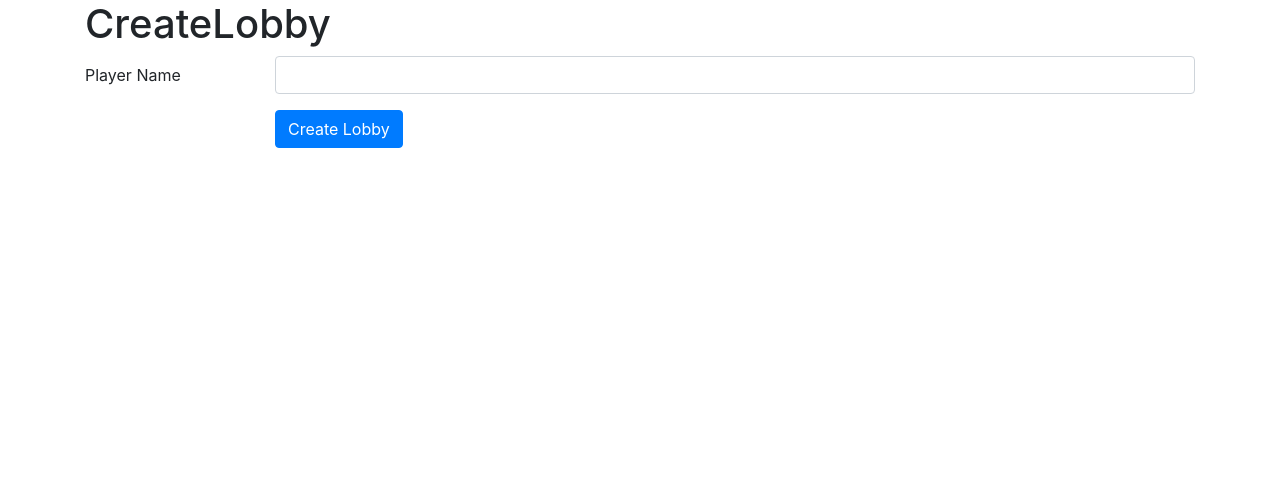
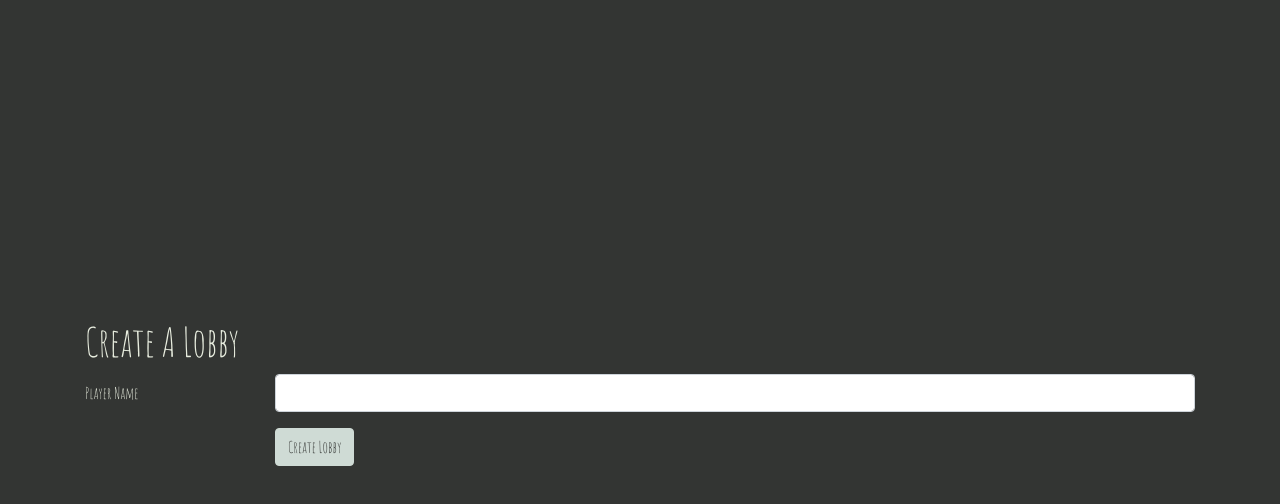
Before and after one commit to duybach/whowolf-gui, a React (Create React App) app: page /lobby/create in a window 1280 px wide. Shown: the top 504 px of the page. Built offline with nearby package versions, Linux system fonts and the light colour scheme; no server answers.

Commit message:
Update design

```diff
--- a/public/index.html
+++ b/public/index.html
@@ -28,7 +28,7 @@
   </head>
   <body class="h-100" style="max-height: 100vh">
     <noscript>You need to enable JavaScript to run this app.</noscript>
-    <div id="root" class="h-100"></div>
+    <div id="root" class="h-100 d-flex align-items-center"></div>
     <!--
       This HTML file is a template.
       If you open it directly in the browser, you will see an empty page.
--- a/src/components/Chat.js
+++ b/src/components/Chat.js
@@ -39,7 +39,13 @@ const Chat = ({ socket, lobby, dispatch }) => {
   }
 
   return (
-    <Container fluid>
+    <Container>
+      <Row>
+        <Col>
+          <h3>Chat</h3>
+        </Col>
+      </Row>
+
       <Row>
         <Col>
           <ListGroup>
--- a/src/components/CreateLobby.js
+++ b/src/components/CreateLobby.js
@@ -31,7 +31,7 @@ const CreateLobby = ({ socket, dispatch }) => {
     <Container>
       <Row>
         <Col>
-          <h1>CreateLobby</h1>
+          <h1>Create A Lobby</h1>
         </Col>
       </Row>
 
--- a/src/components/Game.js
+++ b/src/components/Game.js
@@ -34,7 +34,7 @@ const Game = ({ socket, lobby, dispatch }) => {
   };
 
   const renderActionButtons = (playerId) => {
-    if (lobby.players[socket.id].status !== 'PLAYER_ALIVE' || lobby.players[playerId].status !== 'PLAYER_ALIVE' || (lobby.game.phase === 1 && lobby.players[socket.id].role !== 'WERWOLF') || (lobby.game.phase === 2 && lobby.players[socket.id].role !== 'WITCH')) {
+    if ((lobby.game.round === 0 && lobby.game.phase === 0 ) || lobby.players[socket.id].status !== 'PLAYER_ALIVE' || lobby.players[playerId].status !== 'PLAYER_ALIVE' || (lobby.game.phase === 1 && lobby.players[socket.id].role !== 'WERWOLF') || (lobby.game.phase === 2 && lobby.players[socket.id].role !== 'WITCH')) {
       return (<></>);
     }
 
@@ -61,6 +61,19 @@ const Game = ({ socket, lobby, dispatch }) => {
     }
   };
 
+  const renderPhase = (phase) => {
+    switch(phase) {
+      case 0:
+        return 'Voting Phase';
+      case 1:
+        return 'Werwolf Phase';
+      case 2:
+        return 'Healing Phase';
+      default:
+        return '';
+    }
+  }
+
   const tickTime = useCallback(() => {
     dispatch(reduceLobbyGameTimeLeft(1));
   }, [dispatch]);
@@ -84,16 +97,20 @@ const Game = ({ socket, lobby, dispatch }) => {
       <Row>
         <Col>
           <h1>Game {lobby.id}</h1>
-          <h3>Host: {lobby.hostId}</h3>
-          <h3>Time: {lobby.game.phase === 0 ? 'day time' : 'night time'} ({lobby.game.round}.{lobby.game.phase})</h3>
+          <h3>Time: {lobby.game.phase === 0 ? 'day time' : 'night time'} ({renderPhase(lobby.game.phase)})</h3>
           <h3>Time left: {lobby.game.timeLeft}s</h3>
+          {lobby.players[socket.id].role === 'WITCH' ? <h3>Heal left: {lobby.players[socket.id].healLeft}</h3> : ''}
 
           <ListGroup>
             {
               Object.keys(lobby.players).map((playerId, index) => (
                 <ListGroup.Item key={index} active={lobby.players[socket.id].targetPlayerId === playerId ? true : false}>
-                  {lobby.players[playerId].alias} ({lobby.players[playerId].role} | {lobby.players[playerId].status})
+                  {lobby.players[playerId].alias} (
+                  {playerId === socket.id ? `${lobby.players[playerId].role} | ` : ''}
+                  {lobby.players[playerId].status})
                   {renderActionButtons(playerId)}
+
+                  {lobby.players[playerId].targetPlayerId ? `Voted for ${lobby.players[playerId].targetPlayerId}` : ''}
                 </ListGroup.Item>
               ))
             }
--- a/src/components/GameEnd.js
+++ b/src/components/GameEnd.js
@@ -46,14 +46,13 @@ const Game = ({ socket, lobby, dispatch }) => {
 
     fetchLobby();
 
-  }, [fetchLobby, history, lobby.id, lobby.status]);
+  }, [fetchLobby, history, lobby.id, lobby.status, dispatch]);
 
   return (
     <Container>
       <Row>
         <Col>
           <h1>Game {lobby.id}</h1>
-          <h3>Host: {lobby.hostId}</h3>
           <h3>Team won: {lobby.game.teamWon}</h3>
 
           <ListGroup>
@@ -69,7 +68,9 @@ const Game = ({ socket, lobby, dispatch }) => {
       </Row>
 
       <Row>
-        {socket.id === lobby.hostId ? <Button variant={lobby.status === 'GAME_END' ? 'primary' : 'danger'} onClick={() => restartGame()}>Restart</Button> : ''}
+        <Col>
+          {socket.id === lobby.hostId ? <Button variant={lobby.status === 'GAME_END' ? 'primary' : 'danger'} onClick={() => restartGame()}>Restart</Button> : ''}
+        </Col>
       </Row>
 
       <Row>
--- a/src/components/Home.js
+++ b/src/components/Home.js
@@ -26,7 +26,7 @@ class Home extends React.Component {
             </Link>
           </Col>
 
-          <Col xs={12} md={6} className="text-center">
+          <Col xs={12} md={6} className="text-center mt-3 mt-md-0">
             <Link to="/lobby/create">
               <Button variant="primary">
                 Create Game
--- a/src/components/JoinLobby.js
+++ b/src/components/JoinLobby.js
@@ -36,7 +36,7 @@ const JoinLobby = ({ socket, dispatch }) => {
     <Container>
       <Row>
         <Col>
-          <h1>JoinLobby</h1>
+          <h1>Join A Lobby</h1>
         </Col>
       </Row>
 
--- a/src/components/Lobby.js
+++ b/src/components/Lobby.js
@@ -26,7 +26,11 @@ const Lobby = ({ socket, lobby, dispatch }) => {
   };
 
   const startGame = () => {
-    socket.emit('lobby', lobby.id, 'START_GAME');
+    if (Object.keys(lobby.players).length >= 4) {
+      socket.emit('lobby', lobby.id, 'START_GAME');
+    } else {
+      alert('4 or more players are required to start the game.')
+    }
   }
 
   const fetchLobby = useCallback(() => {
@@ -56,7 +60,7 @@ const Lobby = ({ socket, lobby, dispatch }) => {
       <Row>
         <Col>
           <h1>Lobby {lobby.id}</h1>
-          <h3> Host: {lobby.hostId}</h3>
+          {lobby.players && lobby.hostId in lobby.players ? <h3>Host: {lobby.players[lobby.hostId].alias}</h3> : ''}
 
           <ListGroup>
             {
@@ -71,8 +75,12 @@ const Lobby = ({ socket, lobby, dispatch }) => {
       </Row>
 
       <Row>
-        <Button variant={playerReady ? 'danger' : 'primary'} onClick={() => setPlayerStatus(!(playerReady))}>{playerReady ? 'Not ready' : 'Ready'}</Button>
-        {socket.id === lobby.hostId ? <Button variant={lobby.status === 'LOBBY_READY' ? 'primary' : 'danger'} onClick={() => startGame()}>Start</Button> : ''}
+        <Col>
+          <Button variant={playerReady ? 'danger' : 'primary'} onClick={() => setPlayerStatus(!(playerReady))}>{playerReady ? 'Not ready' : 'Ready'}</Button>
+        </Col>
+        <Col>
+          {socket.id === lobby.hostId ? <Button variant={lobby.status === 'LOBBY_READY' ? 'primary' : 'danger'} onClick={() => startGame()}>Start</Button> : ''}
+        </Col>
       </Row>
 
       <Row>
--- a/src/custom-bootstrap-theme.scss
+++ b/src/custom-bootstrap-theme.scss
@@ -1,4 +1,12 @@
-@import "../node_modules/bootstrap/scss/bootstrap";
+@import url('https://fonts.googleapis.com/css2?family=Amatic+SC:wght@400;700&display=swap');
 
-// change the theme
-$body-bg: theme-color("dark");
+$body-bg: #333533;
+$body-color: #e8eddf;
+$font-family-sans-serif: 'Amatic SC', cursive;
+$primary: #cfdbd5;
+
+.btn {
+  color: $body-bg !important;
+}
+
+@import "bootstrap/scss/bootstrap";
--- a/src/index.css
+++ /dev/null
@@ -1,13 +0,0 @@
-body {
-  margin: 0;
-  font-family: -apple-system, BlinkMacSystemFont, 'Segoe UI', 'Roboto', 'Oxygen',
-    'Ubuntu', 'Cantarell', 'Fira Sans', 'Droid Sans', 'Helvetica Neue',
-    sans-serif;
-  -webkit-font-smoothing: antialiased;
-  -moz-osx-font-smoothing: grayscale;
-}
-
-code {
-  font-family: source-code-pro, Menlo, Monaco, Consolas, 'Courier New',
-    monospace;
-}
--- a/src/index.js
+++ b/src/index.js
@@ -6,7 +6,7 @@ import { createStore } from 'redux';
 import rootReducer from './reducers';
 
 import './custom-bootstrap-theme.scss';
-import './index.css';
+import './index.scss';
 import App from './App';
 
 const store = createStore(rootReducer, window.__REDUX_DEVTOOLS_EXTENSION__ && window.__REDUX_DEVTOOLS_EXTENSION__());
```
Also changed, not shown: src/index.scss (added).
